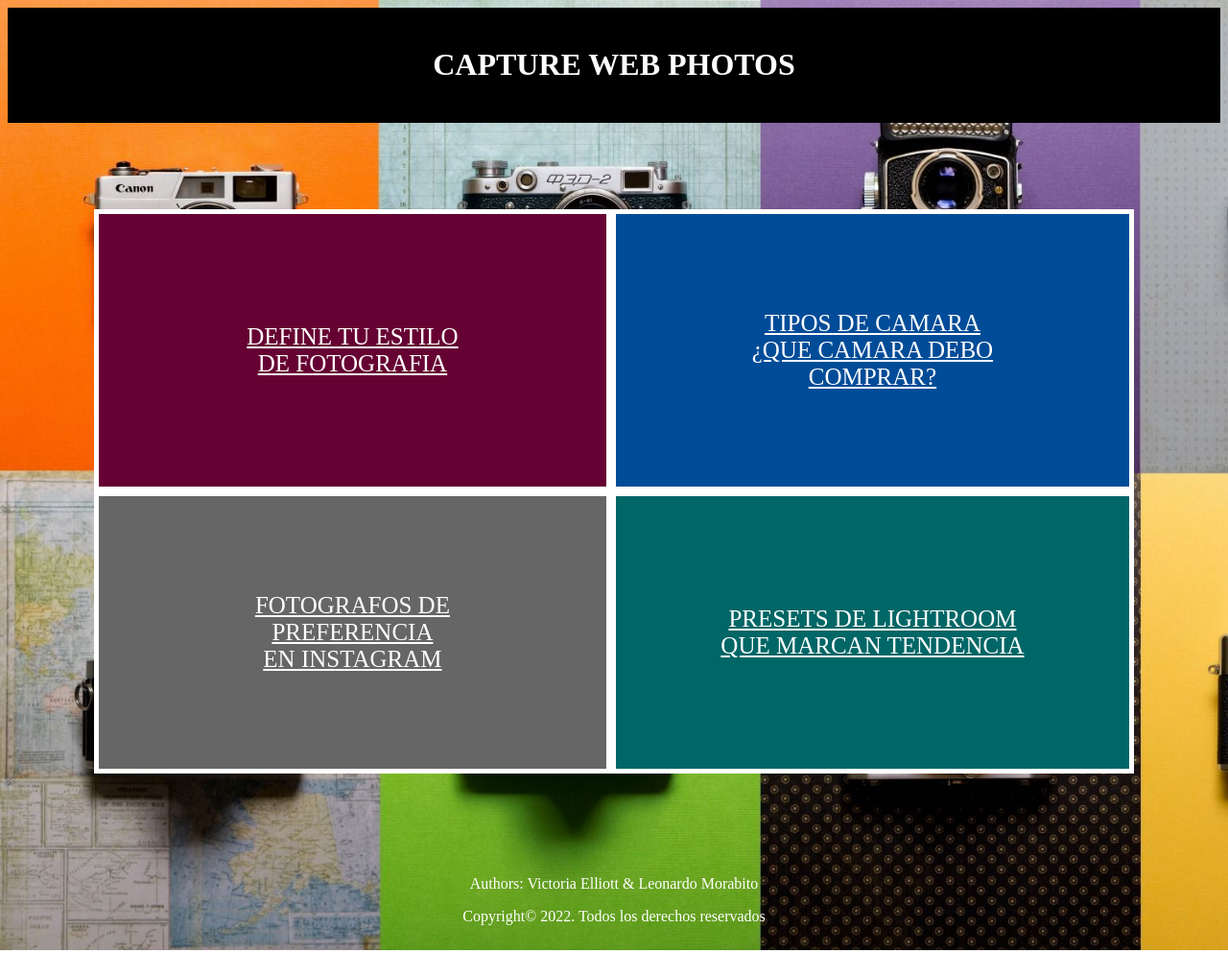
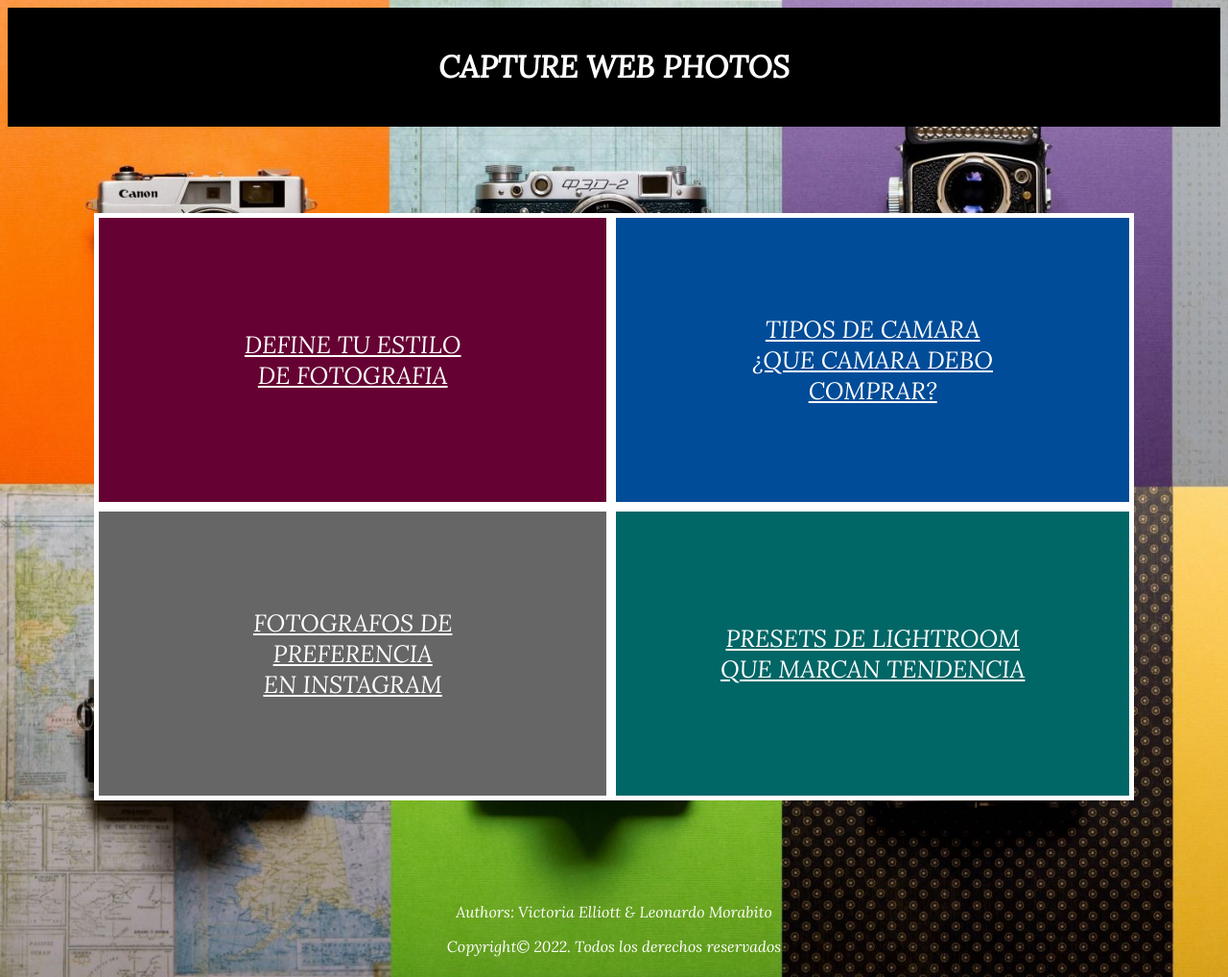
Before and after one commit to UCC-LabCompu2-Historico/proyecto2022-elliott-morabito, a plain HTML site: page index.html in a window 1280 px wide. Shown: the whole page at 96% size. Before the commit the page ends 990 px from the top, so only its background shows below. Drawn offline with Linux system fonts and the light colour scheme.

Commit message:
nuevos google fonts

```diff
--- a/css/cssTipo_camara.css
+++ b/css/cssTipo_camara.css
@@ -16,6 +16,7 @@ h1 {
     text-align: center;
     padding: 20px;
     background-color: #004c98;
+    font-family: 'Lora', serif;
 }
 
 h2 {
--- a/css/cssTipo_camara_1.css
+++ b/css/cssTipo_camara_1.css
@@ -12,6 +12,7 @@ h1 {
     text-align: center;
     padding: 20px;
     background: #004c98;
+    font-family: 'Lora', serif;
 }
 
 h2 {
--- a/css/cssdefine_estilo.css
+++ b/css/cssdefine_estilo.css
@@ -17,6 +17,7 @@ h1 {
     text-align: center;
     padding: 20px;
     background: #660233;
+    font-family: 'Lora', serif;
 }
 
 h2 {
--- a/css/cssestilos_main.css
+++ b/css/cssestilos_main.css
@@ -3,6 +3,7 @@
     text-align: center;
     padding: 20px;
     background: #000000;
+    font-family: 'Lora', serif;
 }
 
 body {
@@ -29,6 +30,7 @@ body {
     vertical-align: middle;
     padding: 100px;
     background: #660133;
+    font-family: 'Lora', serif;
 }
 
 #OP2 {
@@ -38,6 +40,7 @@ body {
     vertical-align: middle;
     padding: 100px;
     background: #004c98;
+    font-family: 'Lora', serif;
 }
 
 #OP3 {
@@ -47,6 +50,7 @@ body {
     vertical-align: middle;
     padding: 100px;
     background: #666666;
+    font-family: 'Lora', serif;
 }
 
 #OP4 {
@@ -57,6 +61,7 @@ body {
     vertical-align: middle;
     padding: 100px;
     background: #006666;
+    font-family: 'Lora', serif;
 }
 
 a:link, a:visited {
@@ -69,5 +74,5 @@ a:link, a:visited {
     width: 100%;
     position: relative;
     color: #ffffff;
-
+    font-family: 'Lora', serif;
 }
--- a/css/cssinstagram.css
+++ b/css/cssinstagram.css
@@ -26,6 +26,7 @@ h1 {
     text-align: center;
     padding: 20px;
     background: #666666;
+    font-family: 'Lora', serif;
 }
 
 h2 {
--- a/css/csspresets.css
+++ b/css/csspresets.css
@@ -17,6 +17,7 @@ h1 {
 
     padding: 20px;
     background: #006666;
+    font-family: 'Lora', serif;
 }
 
 h2 {
--- a/index.html
+++ b/index.html
@@ -8,6 +8,7 @@
     <meta content=" html, css, photography, ligtroom, camera" name="keywords">
     <link rel="icon" type="image/ico" href="images/icon/favicon.ico">
     <link rel="stylesheet" type="text/css" href="css/cssestilos_main.css">
+    <link href="https://fonts.googleapis.com/css2?family=Lora:ital@1&display=swap" rel="stylesheet">
 </head>
 <body>
 <header>
```
